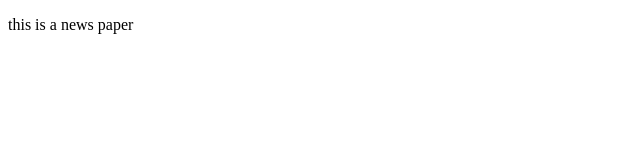
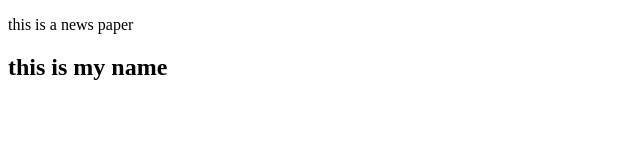
Before and after one commit to Badrinadh1/First-learn, a plain HTML site: page index.html in a window 1280 px wide. Shown: the whole page, without its empty margins (0-640 px from the left). Drawn offline with Linux system fonts and the light colour scheme.

Commit message:
add the h2 line

```diff
--- a/index.html
+++ b/index.html
@@ -1,2 +1,3 @@
 <!DOCTYPE html>
 <p>this is a news paper</p>
+<h2>this is my name</h2>
```
